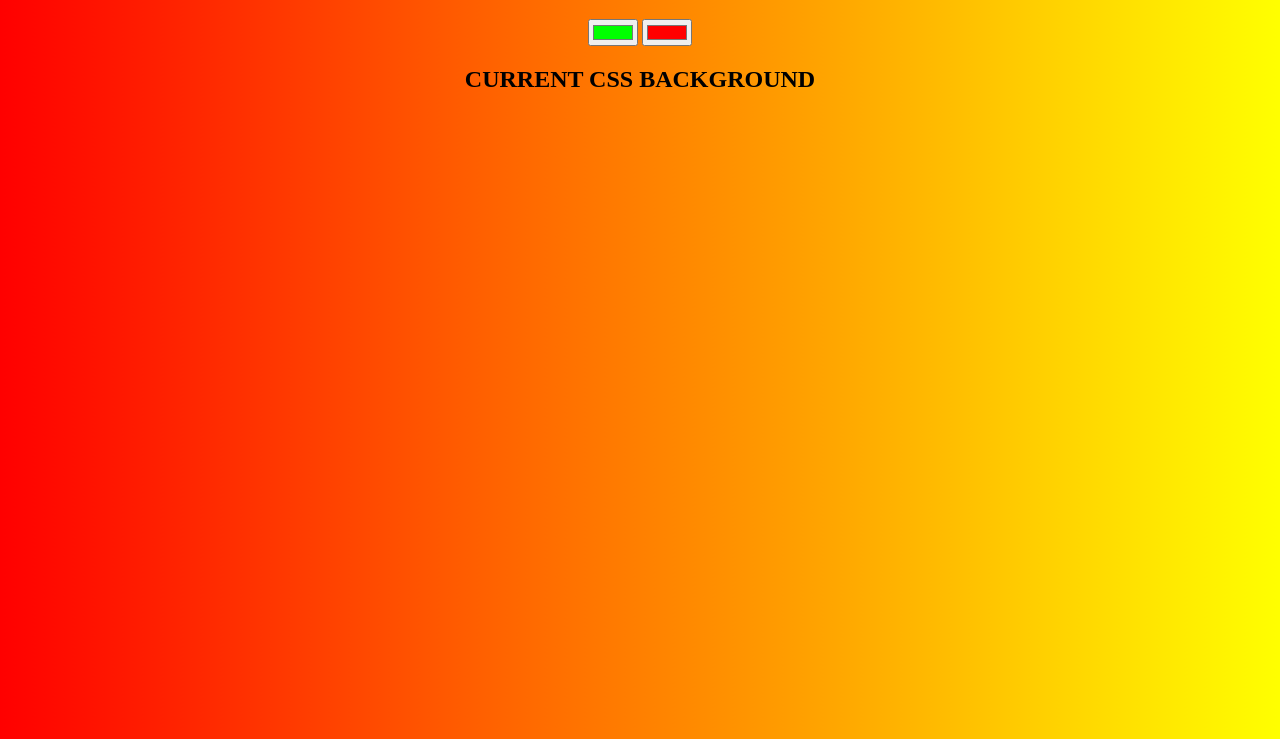
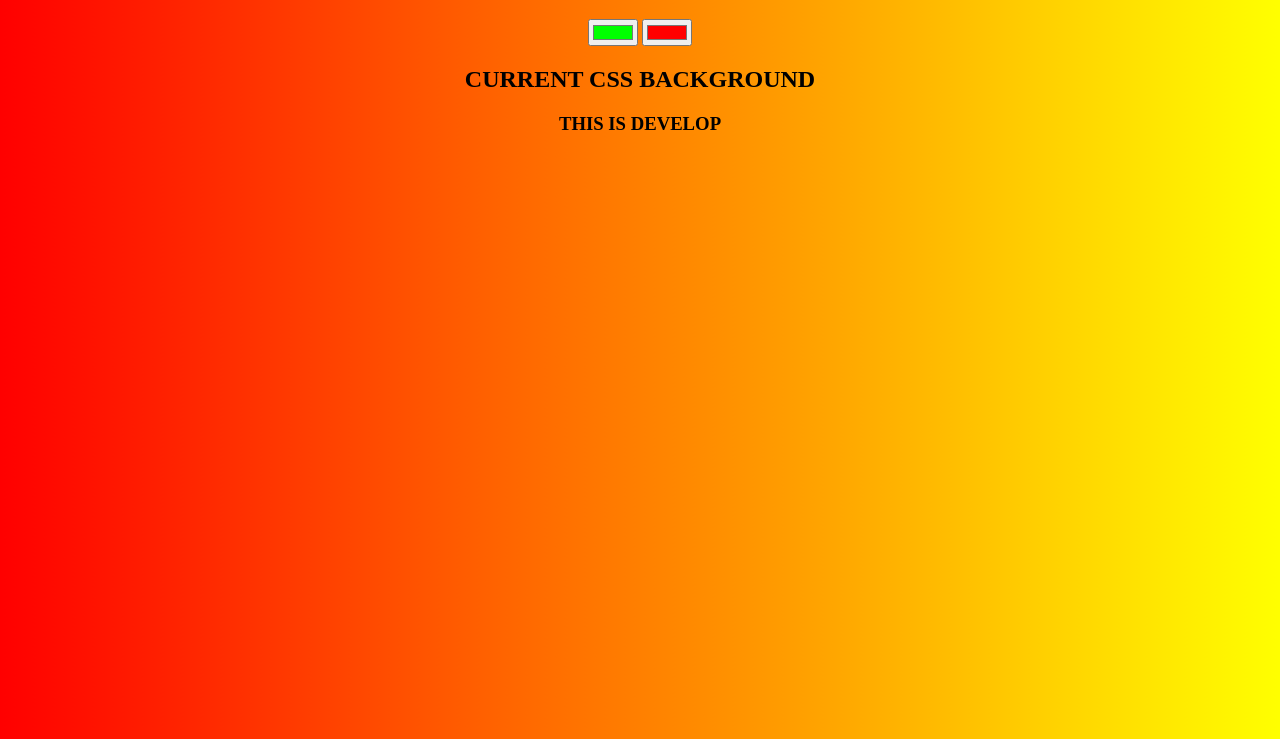
Before and after one commit to benyigong1995/background-generator, a plain HTML site: page index.html in a window 1280 px wide. Shown: the part 61-800 px from the top of the page. Drawn offline with Linux system fonts and the light colour scheme.

Commit message:
add develop

```diff
--- a/index.html
+++ b/index.html
@@ -9,7 +9,7 @@
 	<input class="color1" type="color" name="color1" value="#00ff00">
 	<input class="color2" type="color" name="color2" value="#ff0000">
 	<h2>Current CSS Background</h2>
-	<h3></h3>
+	<h3>This is develop</h3>
 	<script type="text/javascript" src="script.js"></script>
 
 </body>
```
